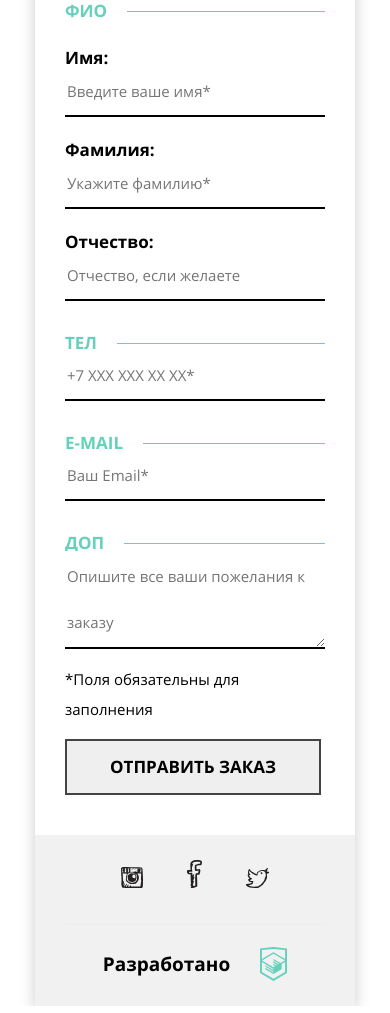
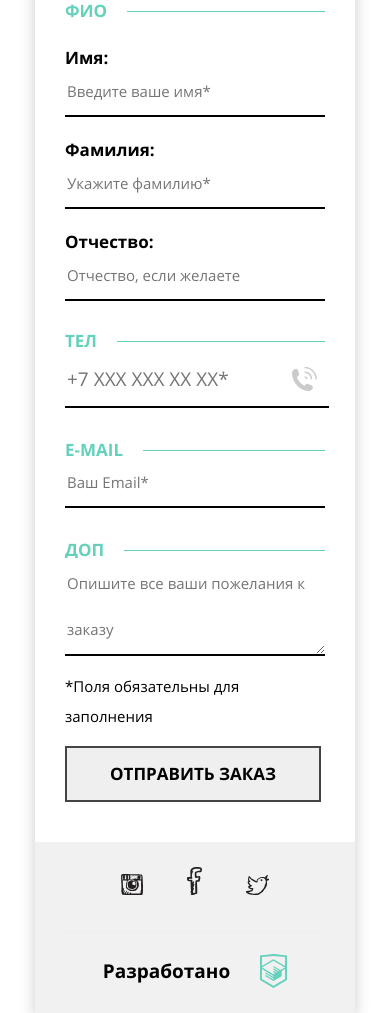
Before and after one commit to A1RET/839637-mishka-16, a website: page source/form.html in a window 390 px wide. Shown: the part 1340-2353 px from the top of the page. Drawn offline with nearby package versions, Linux system fonts and the light colour scheme; files that its build step writes are made by us from their sources; files whose address does not match are found by name; a web font is replaced by a local one.

Commit message:
Стили для form-phone

```diff
--- a/source/form.html
+++ b/source/form.html
@@ -88,7 +88,10 @@
 
               <fieldset class="form-item form-phone">
                 <legend class="form-item__title">Тел</legend>
-                <input class="form-item__text" type="tel" name="tel" placeholder="+7 ХХХ ХХХ ХХ ХХ*" required>
+                <div class="form-phone__container">
+                  <input class="form-item__text form-phone__text" type="tel" name="tel" id="tel" placeholder="+7 ХХХ ХХХ ХХ ХХ*" required>
+                  <label for="tel" class="form-phone__icon"></label>
+                </div>
               </fieldset>
 
               <fieldset class="form-item form-email">
--- /dev/null
+++ b/source/sass/blocks/form-phone.scss
@@ -0,0 +1,23 @@
+ .form-phone {
+  margin-top: 32px;
+  padding-top: 3px;
+}
+
+.form-phone__container {
+  position: relative;
+}
+
+.form-phone__text {
+  @include font(19px, 52px);
+  width: 100%;
+}
+
+.form-phone__icon {
+  position: absolute;
+  bottom: 17px;
+  right: 8px;
+  width: 25px;
+  height: 24px;
+  background: url("../img/decor/form/icon-phone.svg") no-repeat center;
+  opacity: 0.2;
+}
--- a/source/sass/style.scss
+++ b/source/sass/style.scss
@@ -36,3 +36,4 @@
 @import "blocks/form-type.scss";
 @import "blocks/form-color.scss";
 @import "blocks/form-name.scss";
+@import "blocks/form-phone.scss";
```
